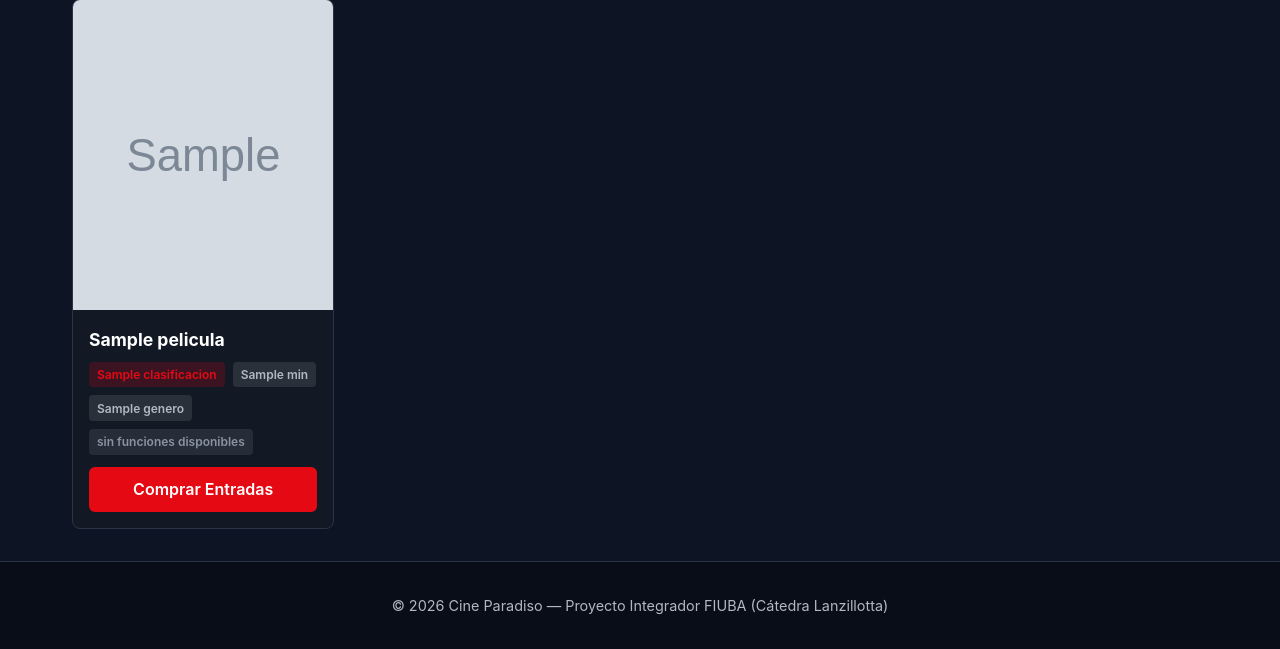
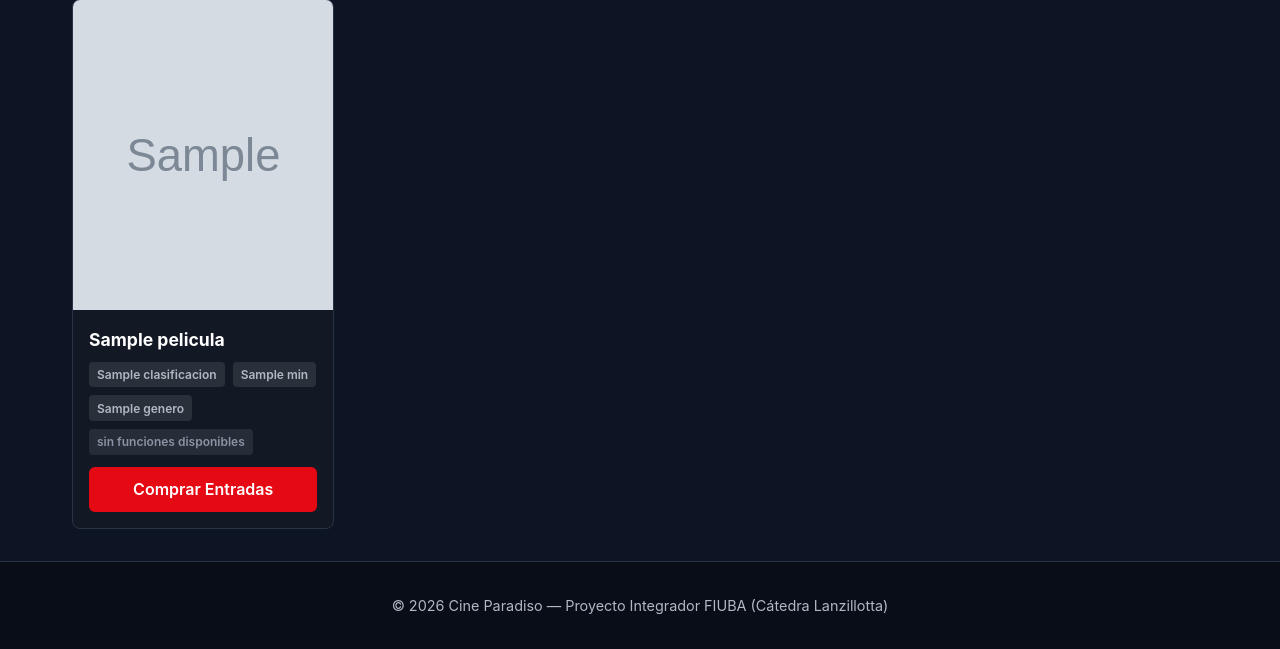
Before and after one commit to lutzio07/Front---Cine-Paradiso, a Flask app: template templates/pages/index.html in a window 1280 px wide. Shown: the part 575-1224 px from the top of the page. Run offline with Flask 3, Linux system fonts and the light colour scheme; the template is opened without the code that fills it: most values are stand-ins (such as "Sample title", 1, 10 or a date in 2020); grey boxes marked "Sample" are stand-in pictures.

Commit message:
style: clase badge-muted para etiquetas de aviso

```diff
--- a/static/css/styles.css
+++ b/static/css/styles.css
@@ -225,11 +225,6 @@ a {
     white-space: nowrap;
 }
 
-.badge-red {
-    background-color: rgba(229, 9, 20, 0.2);
-    color: var(--accent-red);
-}
-
 .badge-muted{
     background-color: rgba(176, 184, 196, 0.12);
     color: rgba(138, 147, 163, 1);
```
